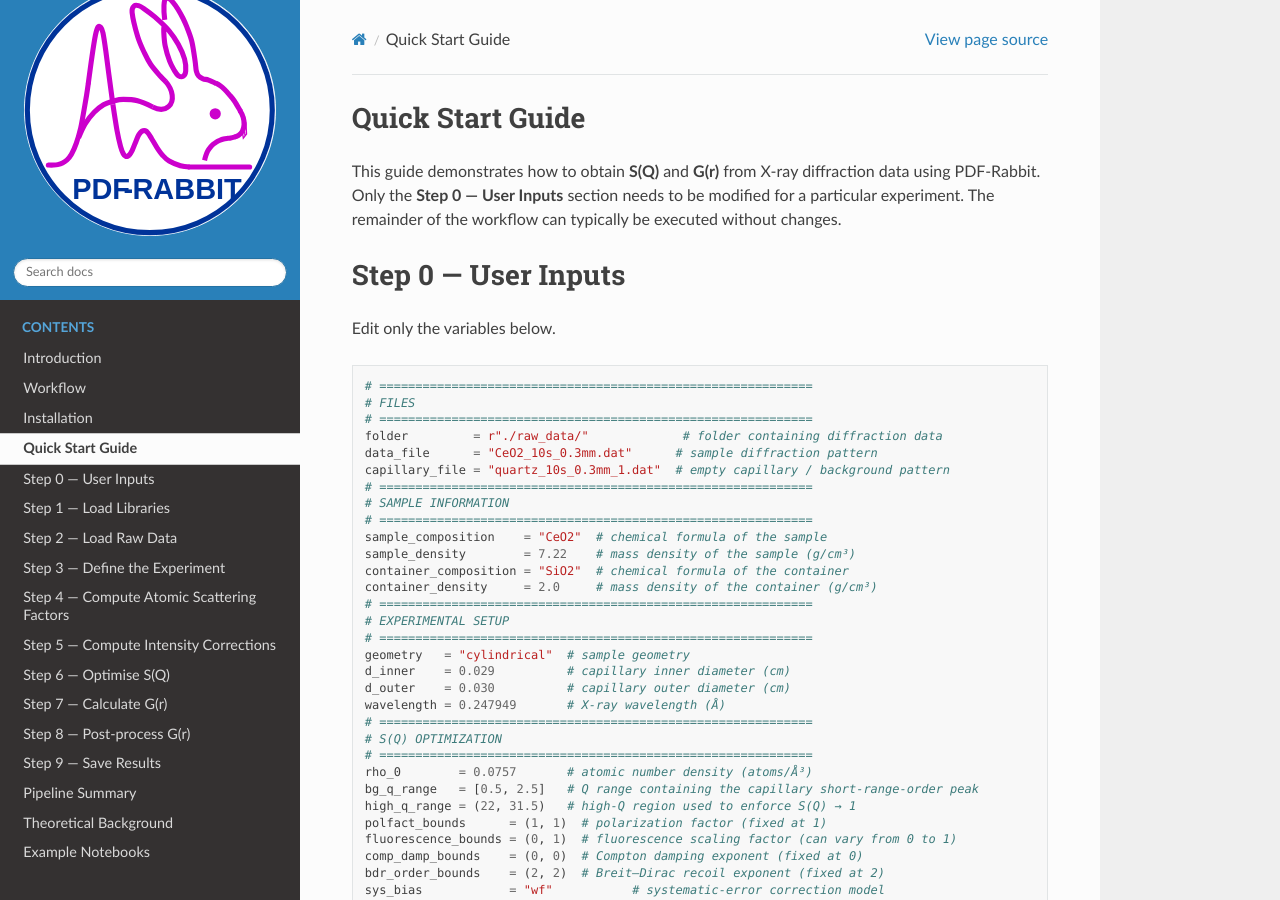
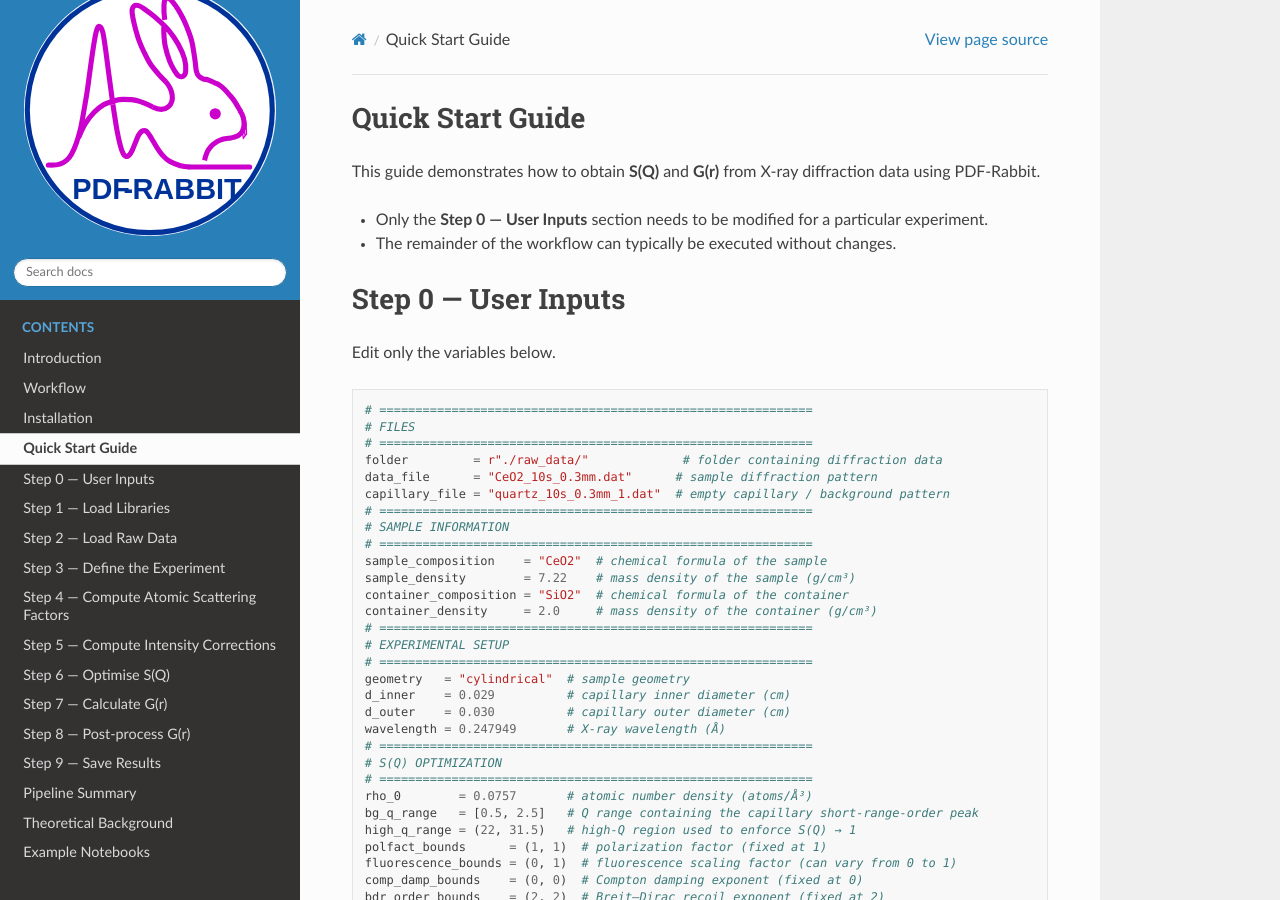
Before and after one commit to Rana-Phy/PDF-RABBIT, a Sphinx documentation site: the page built from docs/quickstart.md, in a window 1280 px wide and 900 px high. Built offline with Sphinx 7.4.7 and the Read the Docs theme 3.1.0, drawn with Linux system fonts in a browser that asks for light colours; part of the change alters nothing that is shown; some of the changed text lies outside the part shown.

````diff
--- a/docs/quickstart.md
+++ b/docs/quickstart.md
@@ -1,7 +1,7 @@
 # Quick Start Guide
 This guide demonstrates how to obtain **S(Q)** and **G(r)** from X-ray diffraction data using PDF-Rabbit.
-Only the **Step 0 — User Inputs** section needs to be modified for a particular experiment.
-The remainder of the workflow can typically be executed without changes.
+- Only the **Step 0 — User Inputs** section needs to be modified for a particular experiment.
+- The remainder of the workflow can typically be executed without changes.
 # Step 0 — User Inputs
 Edit only the variables below.
 ```python
@@ -108,7 +108,7 @@ The optimization attempts to enforce:
 * S(Q) → 1 at high Q
 * F(Q) → 0 at high Q
 ```python
-SQ_optimizer_rk = OptSq(
+SQ_optimizer = OptSq(
     Q           = ap.Q,
     two_theta   = two_theta,
     I_sample    = I_raw,
@@ -129,15 +129,15 @@ SQ_optimizer_rk = OptSq(
     sys_bias            = sys_bias,
     scaling_by          = scaling_by,
 )
-optimizer = SqOptimizer(SQ_optimizer_rk)
+optimizer = SqOptimizer(SQ_optimizer)
 optimizer.optimize()
-SQ_optimizer_rk.report()
-sq_results_rk = SQ_optimizer_rk.get_results()
+SQ_optimizer.report()
+sq_results = SQ_optimizer.get_results()
 ```
 # Step 7 — Calculate G(r)
 ```python
-q  = SQ_optimizer_rk.Q
-sq = SQ_optimizer_rk.S_FZ_final
+q  = SQ_optimizer.Q
+sq = SQ_optimizer.S_FZ_final
 FT_ra = calculate_Gr(
     q           = q,
     sq          = sq,
````
